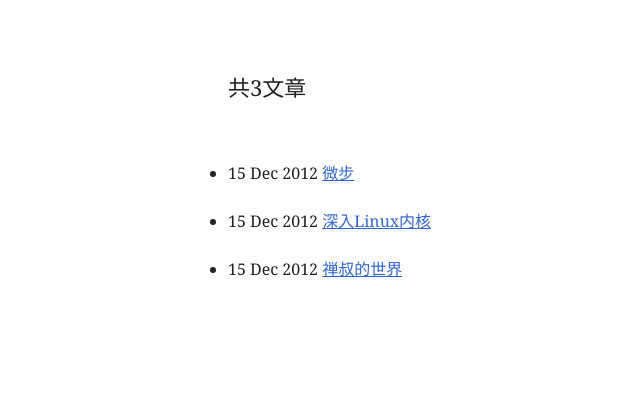
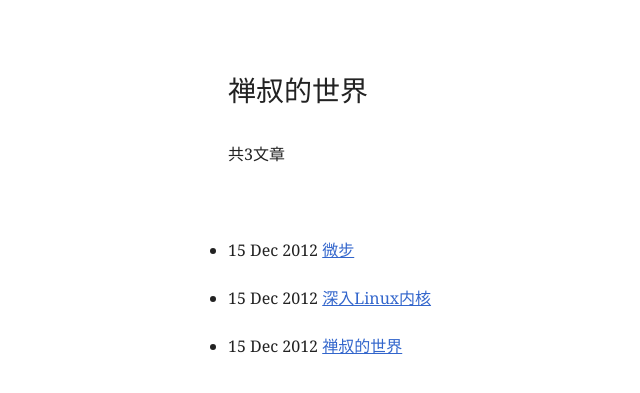
Before and after one commit to since1q80/me, a Jekyll site: the page built from index.html, in a window 1280 px wide. Shown: the top 393 px of the page, without its empty margins (92-732 px from the left). Built offline with Jekyll 4.4.1, drawn with Linux system fonts in a browser that asks for light colours; Markdown is read by kramdown in place of the engine named in the settings; the list of posts is cut into pages by our own code.

Commit message:
update index

```diff
--- a/index.html
+++ b/index.html
@@ -3,7 +3,8 @@ layout: default
 title: 禅叔的世界
 ---
 
-　　<h3>共{{paginator.total_posts}}文章</h3>
+　　<h2>{{ page.title }}</h2>
+　　<p>共{{paginator.total_posts}}文章</p>
 　　<ul>
 　　　　{% for post in site.posts %}
 　　　　　　<li>{{ post.date | date_to_string }} <a href="{{ site.baseurl }}{{ post.url }}">{{ post.title }}</a></li>
```
